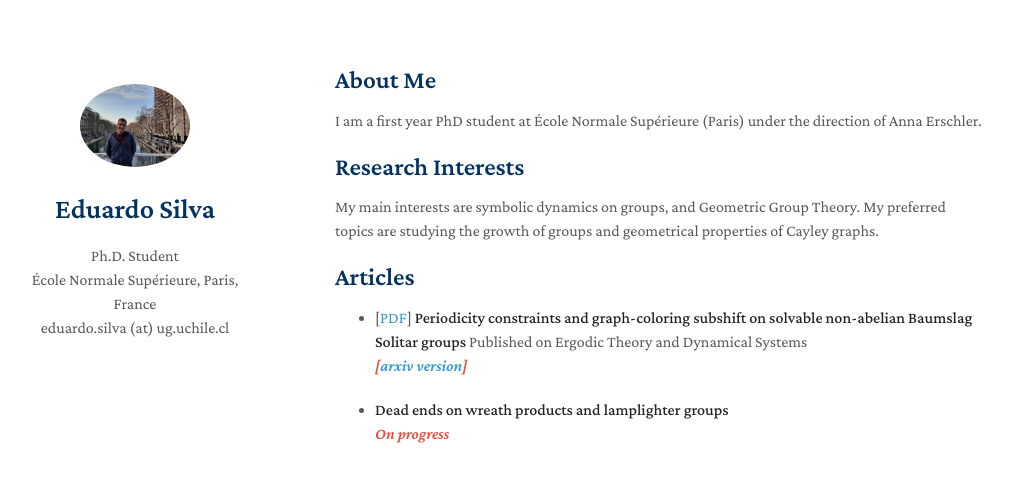
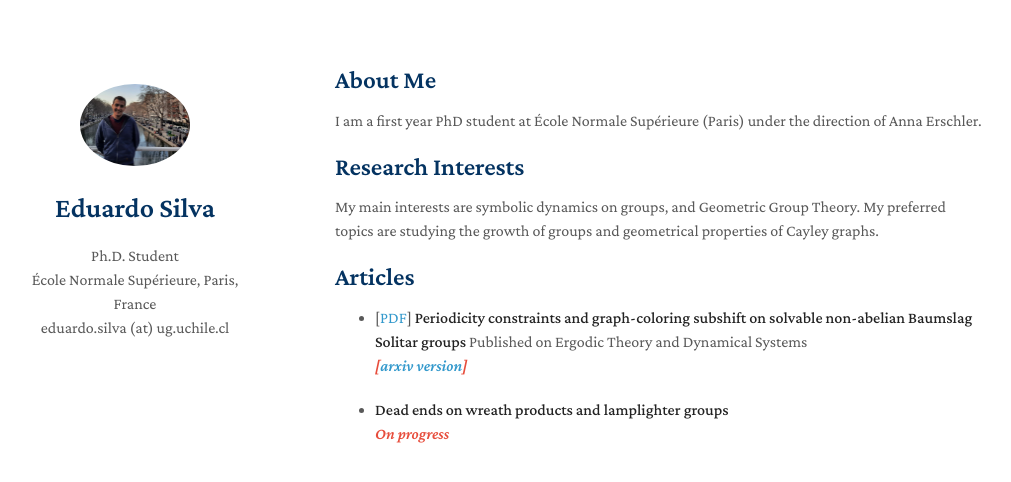
Before and after one commit to edoasd/esilvaa, a Jekyll site: the page built from index.md, in a window 1280 px wide. Shown: the top 482 px of the page, without its empty margins (135-1146 px from the left). Built offline with Jekyll 4.4.1, drawn with Linux system fonts in a browser that asks for light colours; nearby versions of some CDN libraries; a style sheet for code colours, icons or effects is not loaded.

Commit message:
Update _config.yml

```diff
--- a/_config.yml
+++ b/_config.yml
@@ -7,7 +7,7 @@ keywords: Geometric group theory
 #github_link: https://github.com/yaoyao-liu/minimal-light
 #linkedin: https://www.linkedin.com/
 #avatar: ./assets/img/avatar.png
-avatar: ./files/photo_2022-05-22_18-13-03.jpg
+avatar: ./files/photo_me.jpg
 #google_analytics: UA-111540567-4
 favicon: ./assets/img/favicon.png
 favicon_dark: ./assets/img/favicon-dark.png
```
